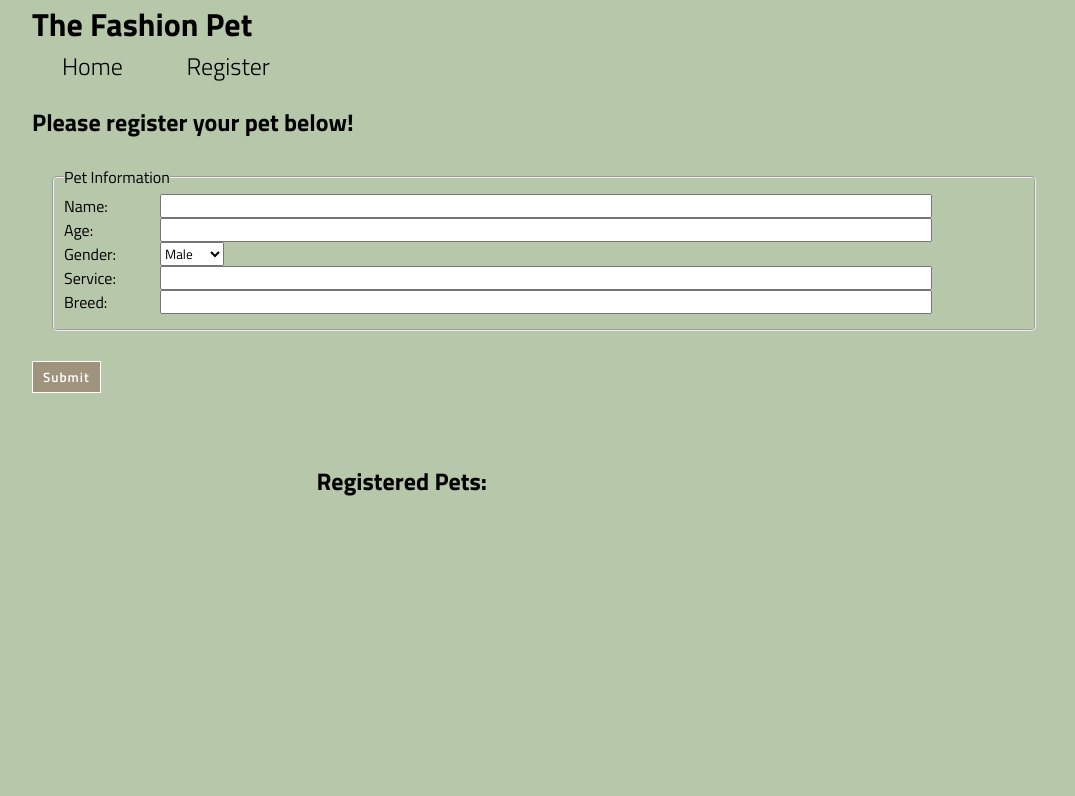
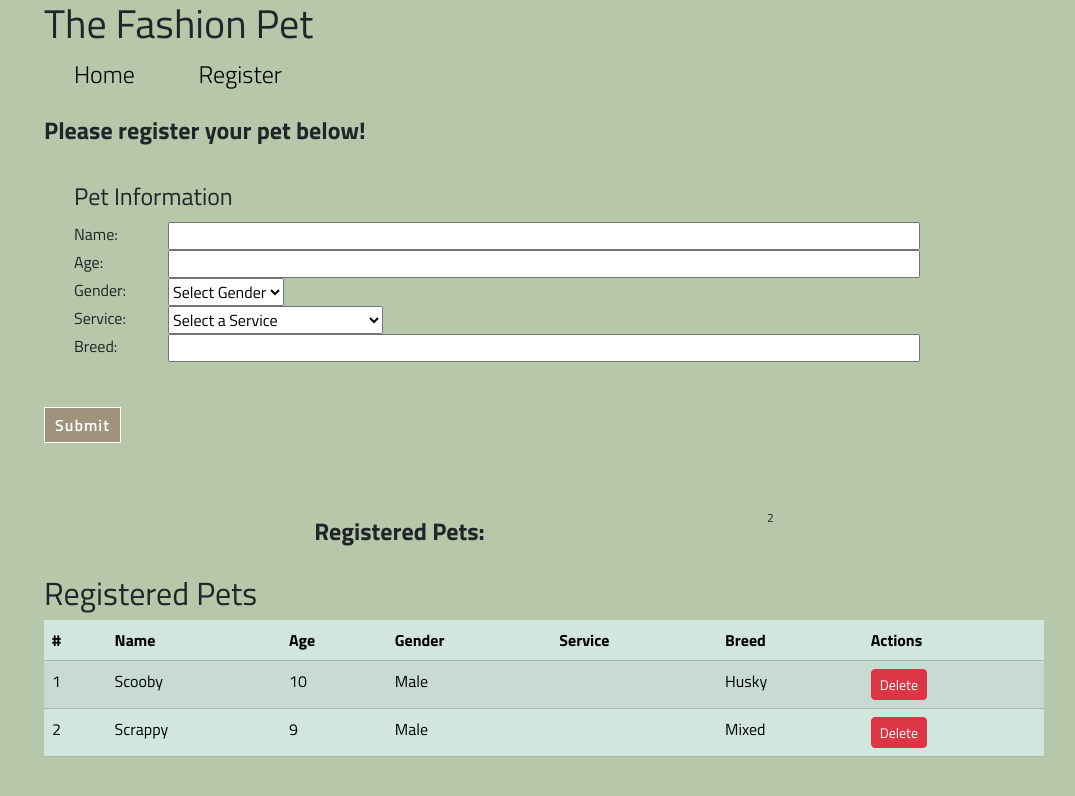
Before and after one commit to NickJ21/petSalon-104, a plain HTML site: page register.html in a window 1280 px wide. Shown: the whole page, without its empty margins (96-1171 px from the left). Drawn offline with nearby package versions, Linux system fonts and the light colour scheme.

Commit message:
assignment 3

```diff
--- a/register.html
+++ b/register.html
@@ -9,6 +9,8 @@
     <link
         href="https://fonts.googleapis.com/css2?family=Titillium+Web:ital,wght@0,200;0,300;0,400;0,600;0,700;0,900;1,200;1,300;1,400;1,600;1,700&display=swap"
         rel="stylesheet">
+    <link href="https://cdn.jsdelivr.net/npm/bootstrap@5.3.3/dist/css/bootstrap.min.css" rel="stylesheet"
+        integrity="sha384-QWTKZyjpPEjISv5WaRU9OFeRpok6YctnYmDr5pNlyT2bRjXh0JMhjY6hW+ALEwIH" crossorigin="anonymous">
     <link rel="stylesheet" href="./styles/main.css">
     <title>Register</title>
 </head>
@@ -22,6 +24,7 @@
                 <a href="register.html">Register</a>
             </nav>
         </div>
+        <main>
             <div class="container">
                 <p class="secondary-text">Please register your pet below!</p>
                 <form class="form-container">
@@ -38,13 +41,20 @@
                         <div class="input-container">
                             <label>Gender:</label>
                             <select id="txtGender">
+                                <option value="" disabled selected>Select Gender</option>
                                 <option>Male</option>
                                 <option>Female</option>
                             </select>
                         </div>
                         <div class="input-container">
                             <label>Service:</label>
-                        <input type="text" id="txtService">
+                            <select id="txtService">
+                                <option value="" disabled selected>Select a Service</option>
+                                <option>Grooming with wash and dry</option>
+                                <option>Nail trimming</option>
+                                <option>Teeth brushing</option>
+                                <option>Haircut</option>
+                            </select>
                         </div>
                         <div class="input-container">
                             <label>Breed:</label>
@@ -57,11 +67,33 @@
             <div class="register-container">
                 <div class="register-number">
                     <p class="secondary-text">Registered Pets:</p>
-                <p id="reg-num"></p>
+                    <sup id="totalPet"></sup>
                 </div>
-            <p id="register"></p>
             </div>
+        </main>
+        <div class="container">
+            <h2>Registered Pets</h2>
+            <table class="table table-success table-striped">
+                <thead>
+                    <tr>
+                        <th scope="col">#</th>
+                        <th scope="col">Name</th>
+                        <th scope="col">Age</th>
+                        <th scope="col">Gender</th>
+                        <th scope="col">Service</th>
+                        <th scope="col">Breed</th>
+                        <th>Actions</th>
+                    </tr>
+                    </tr>
+                </thead>
+                <tbody id="display">
+
+                </tbody>
+            </table>
+        </div>
+
         <script src="./scripts/class3.js"></script>
+        <script src="./scripts/display.js"></script>
 </body>
 
 </html>
--- a/scripts/class3.js
+++ b/scripts/class3.js
@@ -1,29 +1,57 @@
 let pets = []; //pets array
 
 //the constructor
-function Pet(name,age,gender,breed){
+function Pet(name,age,gender,service,breed){
     this.name=name;
     this.age=age;
     this.gender=gender;
+    this.service=service;
     this.breed=breed;
+}
+
+function isValid(pet){
+    let validation=true;
+
+    if(pet.name==""){
+        validation=false;
+    }
+    if(pet.age==""){
+        validation=false;
+    }
+
+    return validation;
 }
 
 function register(){
     let inputName = document.getElementById("txtName").value;
     let inputAge = document.getElementById("txtAge").value;
     let inputGender = document.getElementById("txtGender").value;
+    let inputService = document.getElementById("txtService").value;
     let inputBreed = document.getElementById("txtBreed").value;
 
-    let newPet = new Pet(inputName,inputAge,inputGender,inputBreed);
+    let newPet = new Pet(inputName,inputAge,inputGender,inputService,inputBreed);
 
-    pets.push(newPet);
-    console.log(pets);
+    if(isValid(newPet)==true){
+        pets.push(newPet);
+        displayRow();
+    }else{
+        alert("Please enter the information");
+    }
+}
+
+function deletePet(id){
+    console.log("Deleting " + id);
+    pets.splice(id,1);
+    document.getElementById(id).remove();//remove from HTML
+    displayRow(); //refresh the display
 }
 
 function init(){
-    let pet1= new Pet("Scooby",10,"Male","Husky");//my first obj
-    let pet2= new Pet("Scrappy",9,"Male","Mixed");
+    let pet1= new Pet("Scooby",10,"Male","","Husky");//my first obj
+    let pet2= new Pet("Scrappy",9,"Male","","Mixed");
     pets.push(pet1,pet2);
+    displayRow();
+
 }
 
 window.onload=init;//wait to render the HTML
--- /dev/null
+++ b/scripts/display.js
@@ -0,0 +1,27 @@
+function displayRow() {
+    let table = document.getElementById("display");
+    let row = "";
+    //travel the array(for)
+    for (i = 0; i < pets.length; i++) {
+        let pet=pets[i];
+        //create the template
+        row += `
+    <tr id="${i}">
+        <td>${i+1}</td>
+        <td>${pet.name}</td>
+        <td>${pet.age}</td>
+        <td>${pet.gender}</td>
+        <td>${pet.service}</td>
+        <td>${pet.breed}</td>
+        <td><button class="btn btn-primary btn-sm btn btn-danger" onclick="deletePet(${i});">Delete</button></td>
+        </tr>
+    `;
+    }
+    //display the row on the html
+    table.innerHTML = row;
+    displayInfo();
+}
+
+function displayInfo(){
+    document.getElementById("totalPet").innerHTML=pets.length;
+}
--- a/styles/main.css
+++ b/styles/main.css
@@ -36,7 +36,7 @@ a{
     font-size:20px;
     line-height:1.5;
 }
-.btn{
+.btn-book{
     display:block;
     width: 200px;
     background-color: black;
@@ -111,3 +111,6 @@ nav a{
     font-weight:600;
     letter-spacing:1px;
 }
+.error{
+    background-color: red;
+}
```
Also changed, not shown: index.html (+1 -1 lines). Lines whose indentation alone changed are shown as unchanged.
